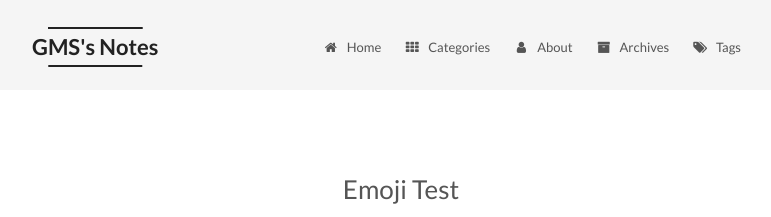
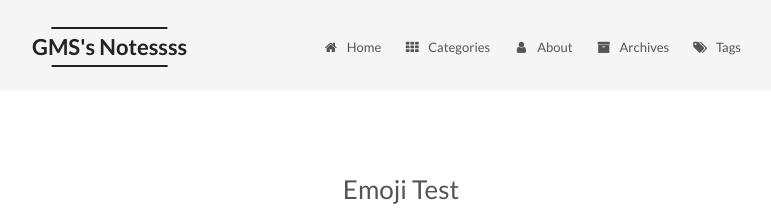
Before and after one commit to MasonGao/MasonGao.github.io, a Jekyll site: the page built from _posts/2015-09-19-emoji-test.md, in a window 1280 px wide. Shown: the part 100-317 px from the top of the page, without its empty margins (239-1010 px from the left). Built offline with Jekyll 4.4.1, drawn with Linux system fonts in a browser that asks for light colours.

Commit message:
Update _config.yml

```diff
--- a/_config.yml
+++ b/_config.yml
@@ -4,7 +4,7 @@
 # ---------------------------------------------------------------
 
 # Site
-title: GMS's Notes
+title: GMS's Notessss
 subtitle: 222
 description: 3333
 author: Mason Gao
```
